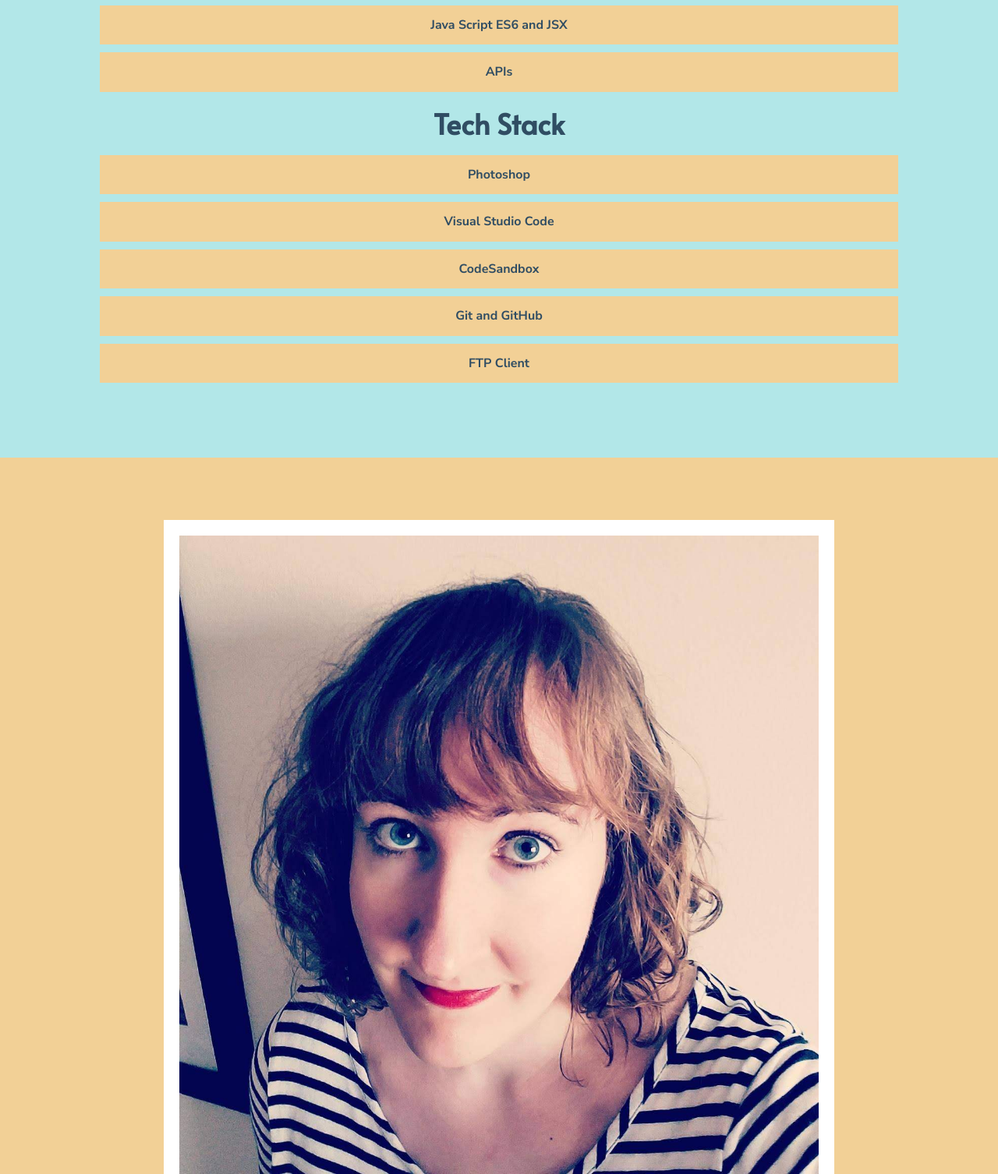
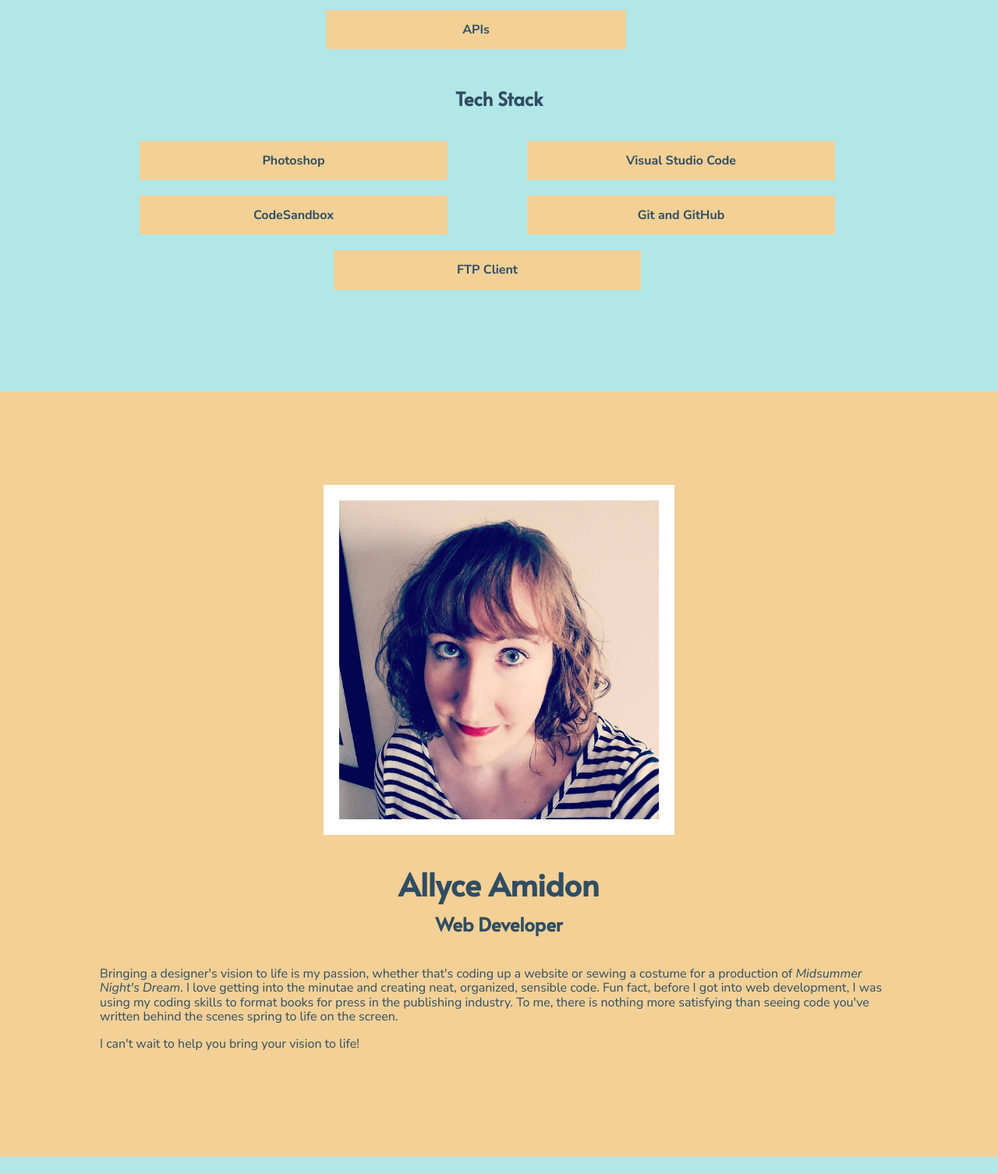
Before and after one commit to amidona/portfolio, a website built with Parcel: page index.html in a window 1280 px wide. Shown: the part 2498-4004 px from the top of the page at 78% size. Built offline with nearby package versions, Linux system fonts and the light colour scheme.

Commit message:
Finished tablet media queries - skills, about, and contact

```diff
--- a/css/main.css
+++ b/css/main.css
@@ -222,8 +222,8 @@ nav ul li {
     margin: 20px auto;
 }
 
-#skills h3 {
-    margin: 20px auto;
+#skills h4 {
+    margin: 30px auto;
 }
 
 #skills ul {
@@ -243,9 +243,8 @@ nav ul li {
 }
 
 /******************ABOUT********************/
-#about {
-    padding-top: 80px;
-    padding-bottom: 80px;
+#about .container {
+    margin: 80px auto;
 }
 
 #about img {
@@ -257,17 +256,16 @@ nav ul li {
 }
 
 #about h2 {
-    margin-top: 40px;
-    margin-bottom: 20px;
+    margin: 40px 0 15px;
 }
 
-#about h3 {
-    margin: 40px auto;
+#about h4 {
+    margin-bottom: 40px;
 }
 
 /*******************CONTACT*******************/
-#contact {
-    padding-top: 50px;
+#contact .container {
+    margin: 80px auto;
 }
 
 #contact p {
@@ -446,13 +444,52 @@ i {
     justify-content: flex-start;
   }
 
-  /*.skills {
-    justify-content: flex-start;
+  /*Skills Styles*/
+  #skills .container {
+    display: flex;
+    flex-flow: row wrap;
+    justify-content: space-between;
   }
 
-  .tools {
+  #skills h2 {
+    margin: 40px auto;
+    width: 100%;
+  }
+
+  #skills h4 {
+    margin: 0 0 30px;
+    width: 100%;
+  }
+
+  #skills ul {
+    display: flex;
+    flex-flow: row wrap;
+    justify-content: space-around;
+    margin: 0 0 40px;
+    }
+
+  #skills li {
+    display: flex;
+    flex-flow: column wrap;
     justify-content: flex-start;
-  }*/
+    width: 30%;
+  }
+
+  /*About Styles*/
+
+  #about .container {
+    margin: 120px auto;
+  }
+
+  #about img {
+    width: 40%;
+  }
+
+  /*Contact Styles*/
+  #contact .container {
+    margin: 120px auto;
+    }
+}
 
 @media print,
   (-webkit-min-device-pixel-ratio: 1.25),
--- a/index.html
+++ b/index.html
@@ -102,7 +102,7 @@
         <div id="skills">
             <div class="container">
                 <h2>Skills</h2>
-                <h3>Developer Skills</h3>
+                <h4>Developer Skills</h4>
                 <ul>
                     <li>CSS3</li>
                     <li>HTML5</li>
@@ -110,7 +110,7 @@
                     <li>Java Script ES6 and JSX</li>
                     <li>APIs</li>
                 </ul>
-                <h3>Tech Stack</h3>
+                <h4>Tech Stack</h4>
                 <ul>
                     <li>Photoshop</li>
                     <li>Visual Studio Code</li>
@@ -125,7 +125,7 @@
             <div class="container">
                 <img src="./img/amidon-headshot.jpg" alt="Allyce Amidon">
                 <h2>Allyce Amidon</h2>
-                <h3>Web Developer</h3>
+                <h4>Web Developer</h4>
                 <p>Bringing a designer's vision to life is my passion, whether that's coding up a website or sewing a costume for a production of
                     <em>Midsummer Night's Dream</em>. I love getting into the minutae and creating neat, organized, sensible code. Fun fact, before I got into
                     web development, I was using my coding skills to format books for press in the publishing industry. To me, there is nothing more satisfying than
```
